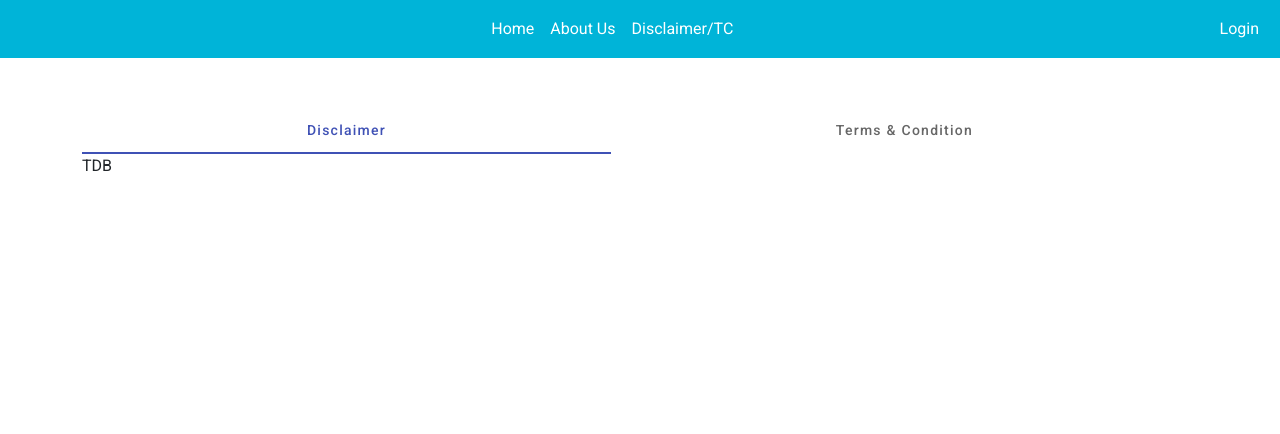
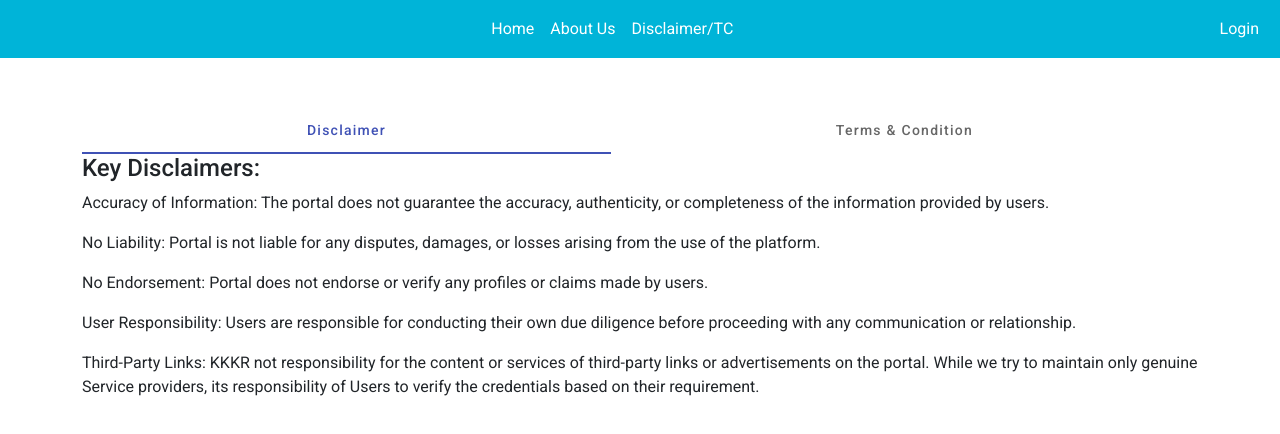
Before and after one commit to VTSrepo/Kmatrimony_ui, an Angular app: page /dtc in a window 1280 px wide. Shown: the top 434 px of the page. Built offline with nearby package versions, Linux system fonts and the light colour scheme.

Commit message:
date age fix with disclaimer content

```diff
--- a/src/app/home/subscriber-search/subscriber-search.component.html
+++ b/src/app/home/subscriber-search/subscriber-search.component.html
@@ -105,7 +105,7 @@
   </div>
   <div class="row">
     <div class="form-group col-lg-3 txt-center">
-      <label for="age_range">Age Range</label>
+      <label for="age_range">Age Difference Range</label>
       <div class="row">
         <div class="col-lg-6">
           <label>from</label>
--- a/src/app/profiles/profile-create/profile-create.component.html
+++ b/src/app/profiles/profile-create/profile-create.component.html
@@ -455,7 +455,7 @@
           <hr class="mt-10" />
           <h3>Preference Details</h3>
           <div class="form-group col-lg-3 txt-center">
-            <label for="age_range">Age Range</label>
+            <label for="age_range">Age Difference Range</label>
             <div class="row">
               <div class="col-lg-6">
                 <label>from</label>
--- a/src/app/shared/disclaimer/disclaimer.component.html
+++ b/src/app/shared/disclaimer/disclaimer.component.html
@@ -1,8 +1,61 @@
 <div class="container mt-5">
   <div class="row">
     <mat-tab-group>
-      <mat-tab label="Disclaimer"> TDB </mat-tab>
-      <mat-tab label="Terms & Condition">TBD  </mat-tab>
+      <mat-tab label="Disclaimer">
+        <h4>Key Disclaimers:</h4>
+        <p>
+          Accuracy of Information: The portal does not guarantee the accuracy,
+          authenticity, or completeness of the information provided by users.
+        </p>
+        <p>
+          No Liability: Portal is not liable for any disputes, damages, or
+          losses arising from the use of the platform.
+        </p>
+        <p>
+          No Endorsement: Portal does not endorse or verify any profiles or
+          claims made by users.
+        </p>
+        <p>
+          User Responsibility: Users are responsible for conducting their own
+          due diligence before proceeding with any communication or
+          relationship.
+        </p>
+        <p>
+          Third-Party Links: KKKR not responsibility for the content or services
+          of third-party links or advertisements on the portal. While we try to
+          maintain only genuine Service providers, its responsibility of Users
+          to verify the credentials based on their requirement.
+        </p>
+      </mat-tab>
+      <mat-tab label="Terms & Condition"
+        ><h4>Terms and Conditions:</h4>
+        <p>
+          Eligibility: Users must be at least 18 years old to register and use
+          the platform.
+        </p>
+
+        <p>
+          Account Security: Users are responsible for maintaining the
+          confidentiality of their account credentials.
+        </p>
+
+        <p>
+          Prohibited Activities: Activities that are not allowed, such as
+          creating fake profiles, promoting illicit relationships, or using the
+          platform for commercial purposes.
+        </p>
+
+        <p>
+          Termination of Account: Reserve the right to terminate accounts that
+          violate the terms and conditions.
+        </p>
+
+        <p>
+          Content Ownership: Portal owns the rights to any content uploaded by
+          users, such as photos or descriptions to share to other prospective
+          marriage searchers.
+        </p>
+      </mat-tab>
     </mat-tab-group>
   </div>
 </div>
--- a/src/app/shared/header/header.component.ts
+++ b/src/app/shared/header/header.component.ts
@@ -24,10 +24,18 @@ export class HeaderComponent implements OnInit {
     this.as.loginObs.subscribe((data) => {
       this.loggedIn = data;
     });
+    this.auth.isAdmin$.subscribe((isAdmin) => {
+      if(!isAdmin){
+        this.isAdmin = (JSON.parse(localStorage.getItem('user') || '{}').user_type === 'A')
+      }else {
+        this.isAdmin = isAdmin;
+      }
+
+    });
   }
   ngOnInit() {
-  this.isAdmin = JSON.parse(localStorage.getItem('user')|| '{}').user_type === 'A'?true:false;
-  console.log(this.isAdmin)
+  // this.isAdmin = JSON.parse(localStorage.getItem('user')|| '{}').user_type === 'A'?true:false;
+  // console.log(this.isAdmin)
 
   }
 
--- a/src/environments/environment.ts
+++ b/src/environments/environment.ts
@@ -1,5 +1,6 @@
 export const environment = {
 apiUrl:'http://ec2-13-232-100-135.ap-south-1.compute.amazonaws.com/',
 //apiUrl:'http://localhost:3000/',
-localUrl:'https://kkkr.in/'
+//localUrl:'https://kkkr.in/',
+localUrl:'http://localhost:5000/'
 }
```
